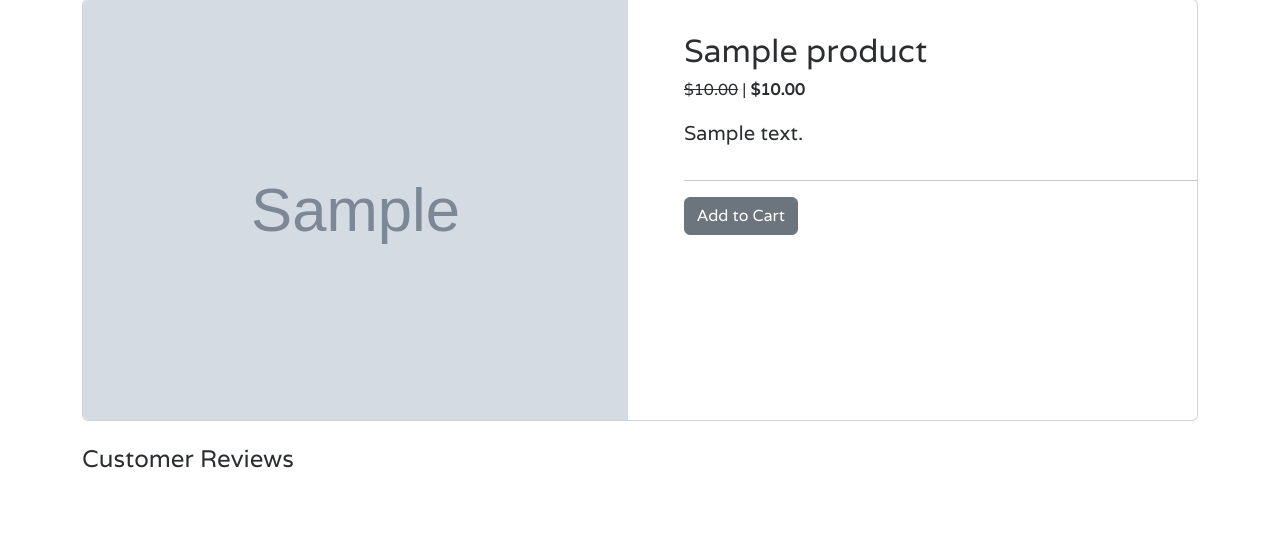
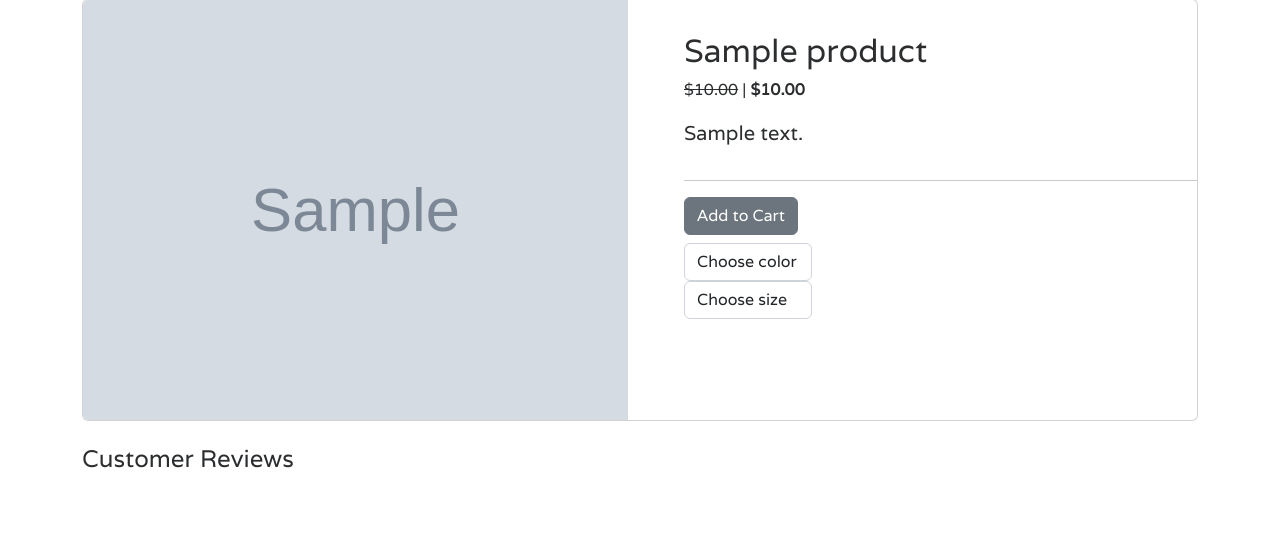
Before and after one commit to samuelandersoncodes/kidomart, a Django app: a page that uses store/templates/product_detail.html in a window 1280 px wide. Shown: the part 97-656 px from the top of the page. Run offline with Django 3.2, Linux system fonts and the light colour scheme; tables that the repository leaves empty hold one stand-in row (values such as "Sample post"); grey boxes marked "Sample" are stand-in pictures; some libraries are stand-ins or nearby versions; some web fonts are replaced.

Commit message:
feat: Add color and size select options

```diff
--- a/store/templates/product_detail.html
+++ b/store/templates/product_detail.html
@@ -84,8 +84,7 @@
 							{% if in_cart %}
 							<div class="d-flex gap-2 view-added-buttons">
 								<div class="">
-									<a href="#" class="btn btn-success btn-md disabled"
-										aria-disabled="true">
+									<a href="#" class="btn btn-success btn-md disabled" aria-disabled="true">
 										Added to Cart <i class="fa-solid fa-check"></i>
 									</a>
 								</div>
@@ -97,10 +96,31 @@
 								</div>
 							</div>
 							{% else %}
-							<form method="post" action="{% url 'add_to_cart' single_product.item_id %}">
-								{% csrf_token %}
-								<button type="submit" class="btn btn-secondary hvr-pop">Add to Cart</button>
-							</form>
+							<div>
+								<form method="post" action="{% url 'add_to_cart' single_product.item_id %}">
+									{% csrf_token %}
+									<button type="submit" class="btn btn-secondary hvr-pop">Add to Cart</button>
+									<div>
+										<div class="item-option-select">
+											<h6></h6>
+											<select name="color" class="form-control w-25">
+												<option value="" disabled selected>Choose color</option>
+												{% for v in single_product.productvariation_set.colors %}
+												<option value="{{ v.variation_value }}">{{ v.variation_value }}</option>
+												{% endfor %}
+											</select>
+										</div>
+										<div>
+											<select name="size" class="form-control w-25">
+												<option value="" disabled selected>Choose size</option>
+												{% for v in single_product.productvariation_set.sizes %}
+												<option value="{{ v.variation_value }}">{{ v.variation_value }}</option>
+												{% endfor %}
+											</select>
+										</div>
+									</div>
+								</form>
+							</div>
 							{% endif %}
 							{% endif %}
 					</article>
```
